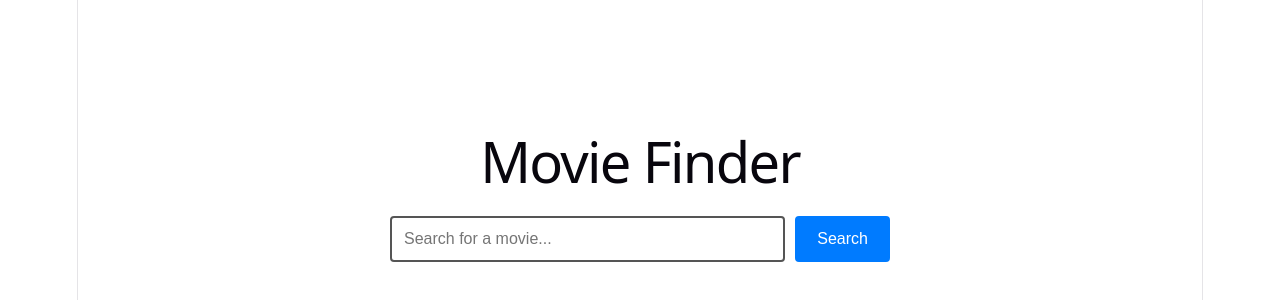
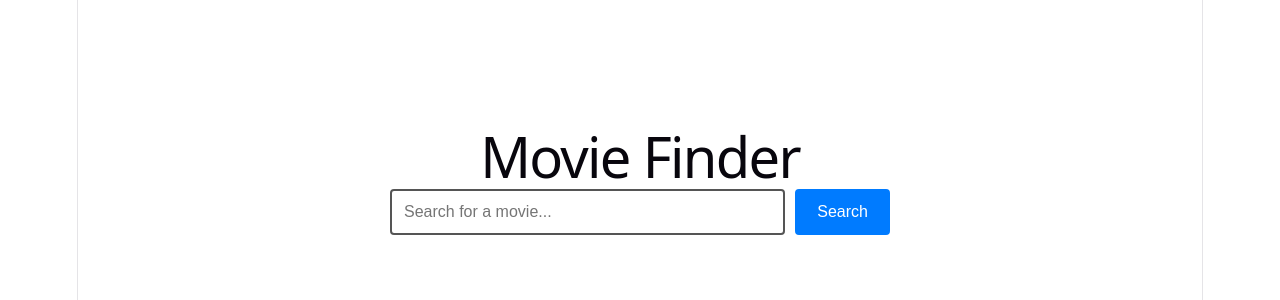
Before and after one commit to Manthan0678/Movie-Search-App, a React (Vite) app: page / in a window 1280 px wide. Shown: the part 196-496 px from the top of the page. Built offline with nearby package versions, Linux system fonts and the light colour scheme.

Commit message:
alignment change

```diff
--- a/src/App.jsx
+++ b/src/App.jsx
@@ -30,8 +30,8 @@ function App() {
     <div style={{
       display: 'flex',
       flexDirection: 'column',
-      alignItems: hasSearched ? 'flex-start' : 'center',
-      justifyContent: hasSearched ? 'flex-start' : 'center',
+      alignItems: 'center', /* CHANGED: Always stays centered horizontally */
+      justifyContent: hasSearched ? 'flex-start' : 'center', /* Moves up vertically after search to make room for movies */
       minHeight: '100vh',
       padding: '20px',
       fontFamily: 'sans-serif',
@@ -44,18 +44,17 @@ function App() {
       <div style={{
         display: 'flex',
         flexDirection: 'column',
-        alignItems: hasSearched ? 'flex-start' : 'center',
+        alignItems: 'center', /* CHANGED: Always keeps title and input centered */
         width: '100%',
         marginBottom: '30px'
       }}>
-        <h1 style={{ textAlign: 'center' }}>Movie Finder</h1>
+        <h1 style={{ textAlign: 'center', margin: '0 0 20px 0' }}>Movie Finder</h1>
 
         <div style={{
           display: 'flex',
           width: '100%',
           maxWidth: '500px',
-          gap: '10px',
-          marginTop: '10px'
+          gap: '10px'
         }}>
           <input
             type="text"
@@ -68,7 +67,7 @@ function App() {
               padding: '12px',
               fontSize: '16px',
               borderRadius: '4px',
-              border: '2px solid #555', /* Slightly stronger border so it doesn't look faint */
+              border: '2px solid #555',
               backgroundColor: 'transparent',
               color: 'inherit',
               minWidth: 0
```
